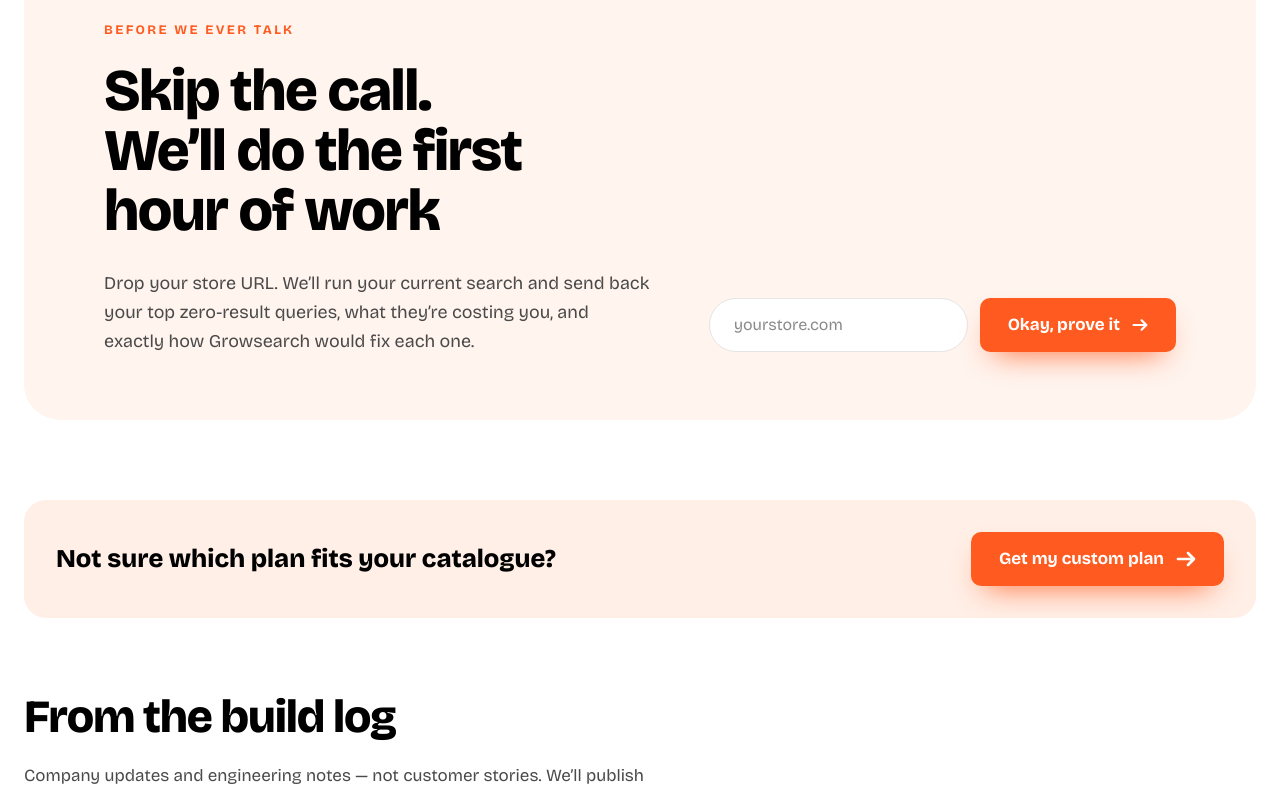
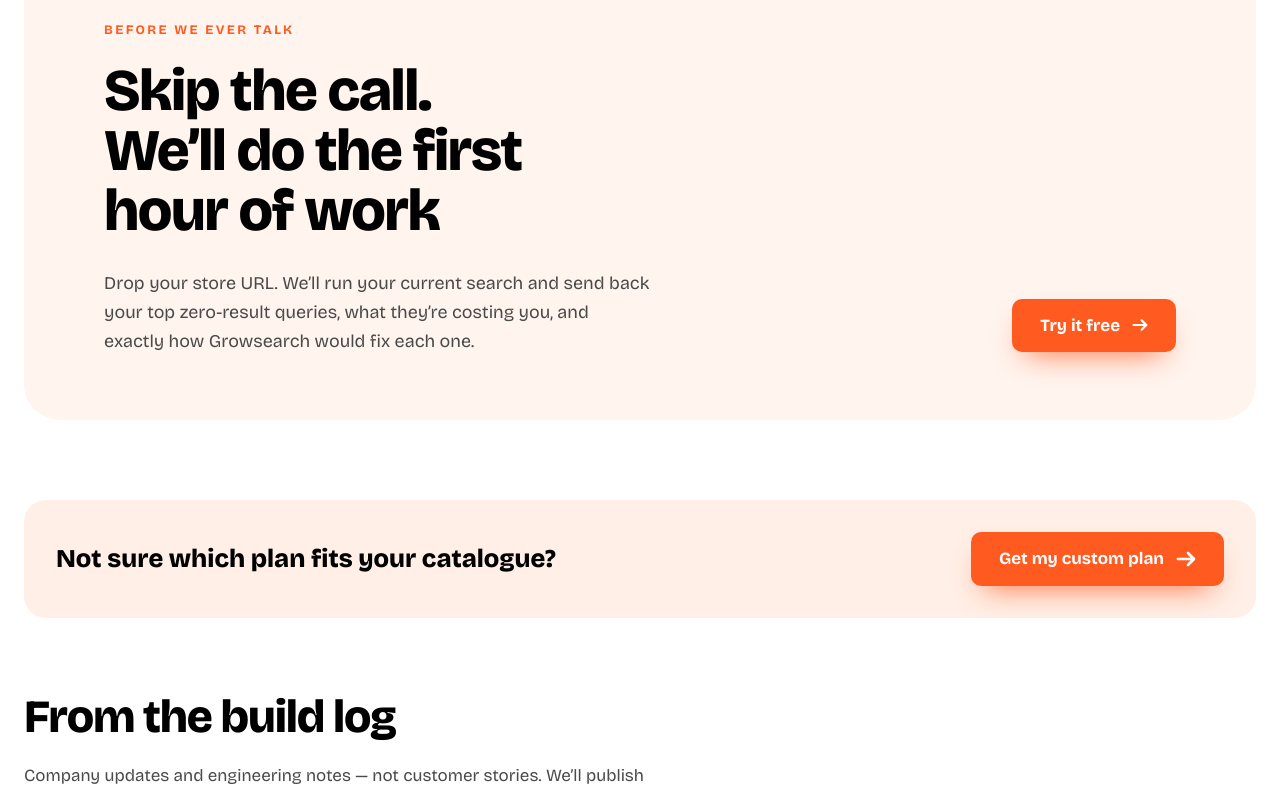
Before and after one commit to ishaangupta2311/growmerce-landing, a Next.js app: page /about in a window 1280 px wide. Shown: the part 2363-3155 px from the top of the page. Built offline with nearby package versions, Linux system fonts and the light colour scheme.

Commit message:
Link About CTA to free trial

```diff
--- a/src/components/site/ProveItBand.tsx
+++ b/src/components/site/ProveItBand.tsx
@@ -1,13 +1,8 @@
-"use client";
-
-import { useState } from "react";
+import Link from "next/link";
 import Arrow from "./Arrow";
 
 /* The capture band from Figma: we do the first hour of work before the call. */
 export default function ProveItBand({ className }: { className?: string }) {
-  const [sent, setSent] = useState(false);
-  const [url, setUrl] = useState("");
-
   return (
     <section
       aria-labelledby="prove-it-title"
@@ -32,44 +27,13 @@ export default function ProveItBand({ className }: { className?: string }) {
             </p>
           </div>
 
-          {sent ? (
-            <p
-              role="status"
-              className="rounded-2xl bg-white px-6 py-5 text-[15.5px] font-semibold text-charcoal ring-1 ring-brand/25"
-            >
-              Thanks — we&rsquo;ll be in touch with your teardown shortly.
-            </p>
-          ) : (
-            <form
-              onSubmit={(e) => {
-                e.preventDefault();
-                if (url.trim()) setSent(true);
-              }}
-              className="flex flex-col gap-3 sm:flex-row sm:items-center lg:pb-1"
-            >
-              <label htmlFor="store-url" className="sr-only">
-                Your store URL
-              </label>
-              <input
-                id="store-url"
-                name="store-url"
-                type="text"
-                inputMode="url"
-                required
-                value={url}
-                onChange={(e) => setUrl(e.target.value)}
-                placeholder="yourstore.com"
-                className="min-w-0 flex-1 rounded-full border border-line bg-white px-6 py-3.5 text-[16px] text-charcoal placeholder:text-muted focus:border-brand focus:outline-none"
-              />
-              <button
-                type="submit"
-                className="cta-primary shrink-0"
-              >
-                Okay, prove it
-                <Arrow className="size-4" />
-              </button>
-            </form>
-          )}
+          <Link
+            href="/try"
+            className="cta-primary w-full sm:w-fit lg:mb-1 lg:justify-self-end"
+          >
+            Try it free
+            <Arrow className="size-4" />
+          </Link>
         </div>
       </div>
     </section>
```
